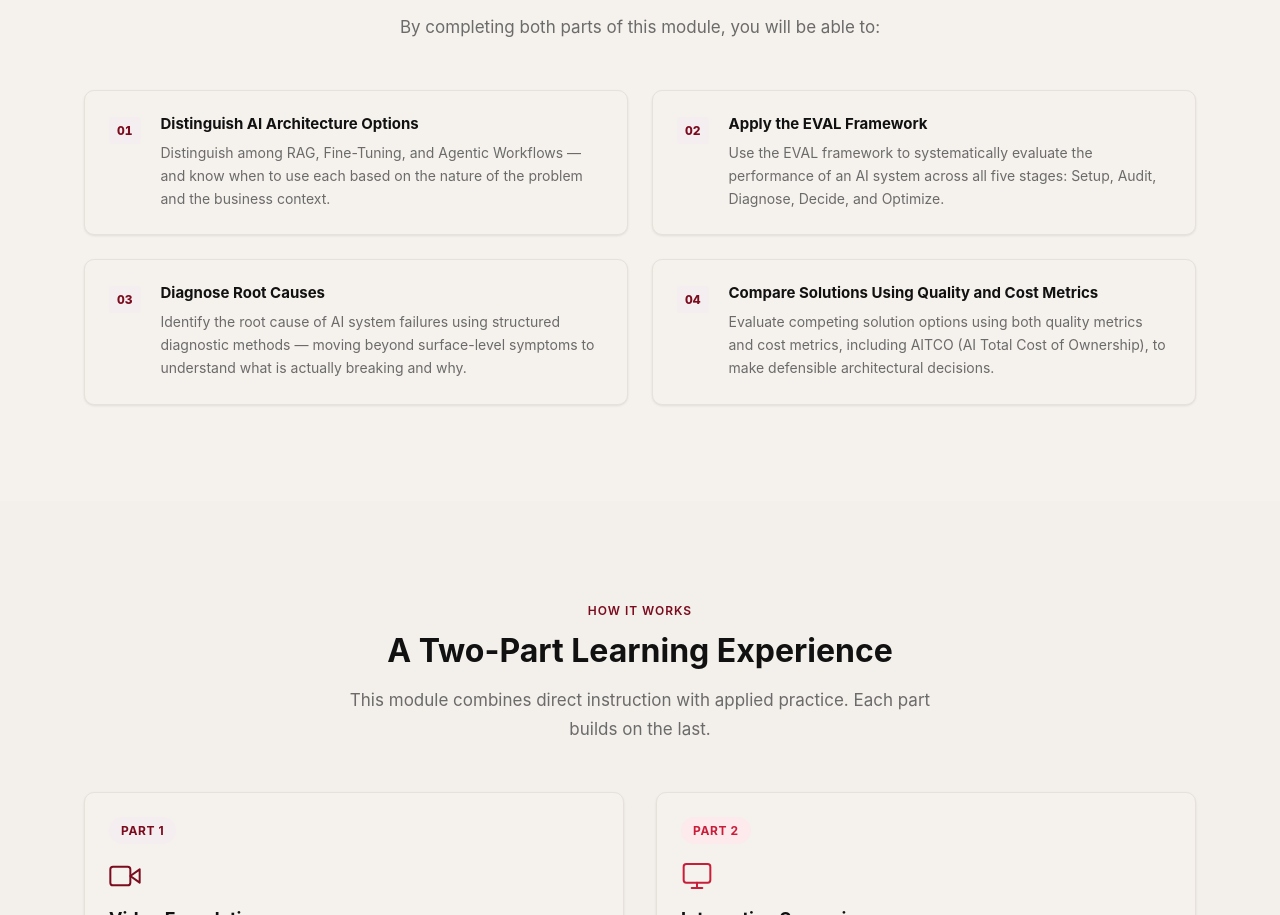
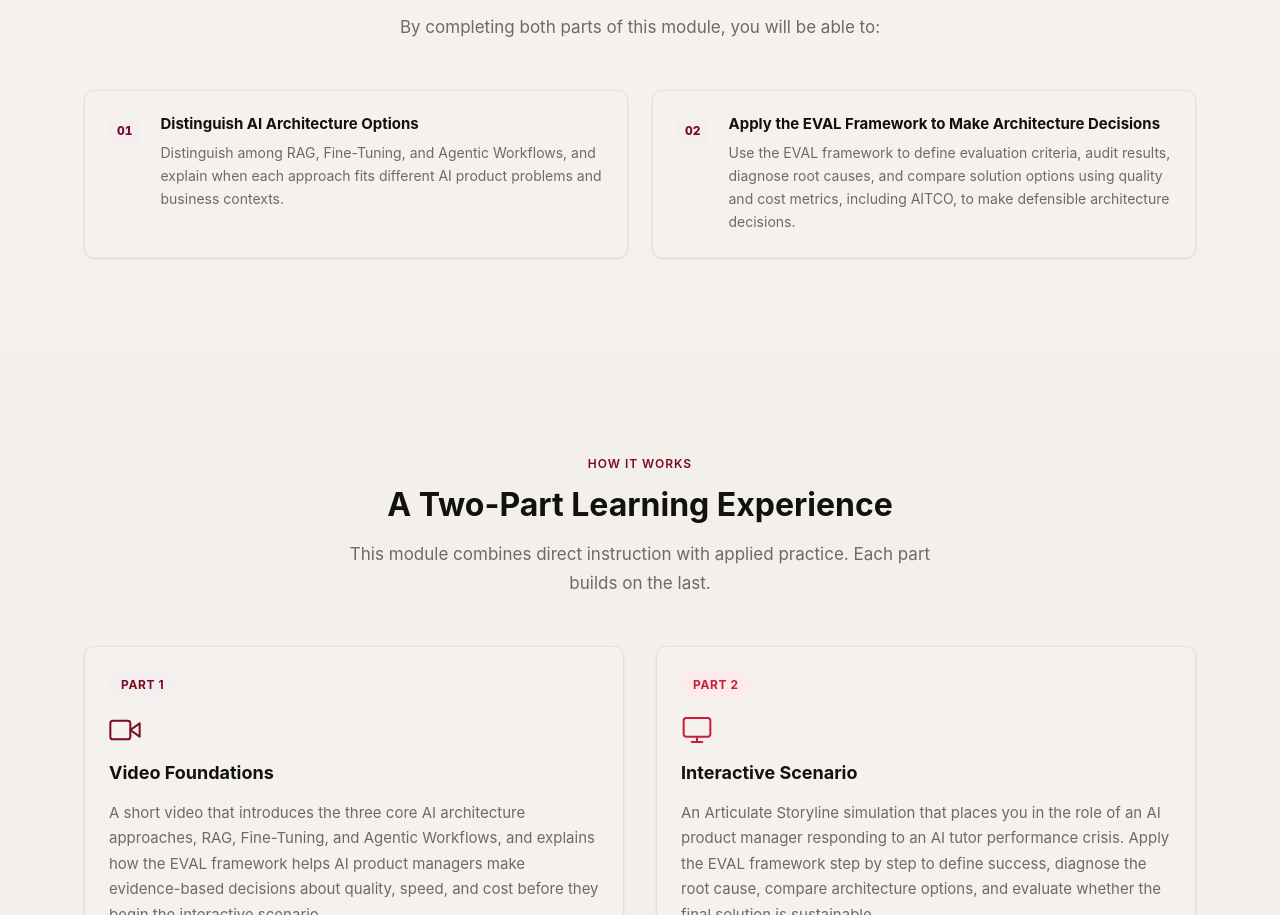
Before and after one commit to Zhijing-Lin/making-ai-architecture-decisions, a plain HTML site: page index.html in a window 1280 px wide. Shown: the part 2469-3384 px from the top of the page. Drawn offline with Linux system fonts and the light colour scheme.

Commit message:
Update learning objectives

```diff
--- a/index.html
+++ b/index.html
@@ -219,44 +219,24 @@
         By completing both parts of this module, you will be able to:
       </p>
     </div>
+
     <ol class="objectives-list" role="list">
       <li class="card objective-card" role="listitem">
         <span class="objective-number" aria-hidden="true">01</span>
         <div class="objective-content">
           <h3 class="objective-title">Distinguish AI Architecture Options</h3>
           <p class="objective-desc">
-                Distinguish among RAG, Fine-Tuning, and Agentic Workflows — and know when to use
-                each based on the nature of the problem and the business context.
+            Distinguish among RAG, Fine-Tuning, and Agentic Workflows, and explain when each approach fits different AI product problems and business contexts.
           </p>
         </div>
       </li>
+
       <li class="card objective-card" role="listitem">
         <span class="objective-number" aria-hidden="true">02</span>
         <div class="objective-content">
-              <h3 class="objective-title">Apply the EVAL Framework</h3>
+          <h3 class="objective-title">Apply the EVAL Framework to Make Architecture Decisions</h3>
           <p class="objective-desc">
-                Use the EVAL framework to systematically evaluate the performance of an AI system
-                across all five stages: Setup, Audit, Diagnose, Decide, and Optimize.
-              </p>
-            </div>
-          </li>
-          <li class="card objective-card" role="listitem">
-            <span class="objective-number" aria-hidden="true">03</span>
-            <div class="objective-content">
-              <h3 class="objective-title">Diagnose Root Causes</h3>
-              <p class="objective-desc">
-                Identify the root cause of AI system failures using structured diagnostic methods —
-                moving beyond surface-level symptoms to understand what is actually breaking and why.
-              </p>
-            </div>
-          </li>
-          <li class="card objective-card" role="listitem">
-            <span class="objective-number" aria-hidden="true">04</span>
-            <div class="objective-content">
-              <h3 class="objective-title">Compare Solutions Using Quality and Cost Metrics</h3>
-              <p class="objective-desc">
-                Evaluate competing solution options using both quality metrics and cost metrics,
-                including AITCO (AI Total Cost of Ownership), to make defensible architectural decisions.
+            Use the EVAL framework to define evaluation criteria, audit results, diagnose root causes, and compare solution options using quality and cost metrics, including AITCO, to make defensible architecture decisions.
           </p>
         </div>
       </li>
```
Lines whose indentation alone changed are shown as unchanged.
